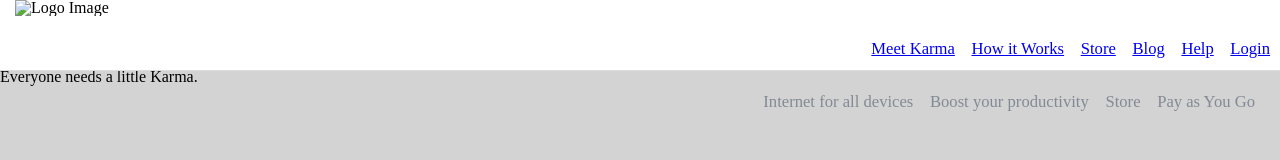
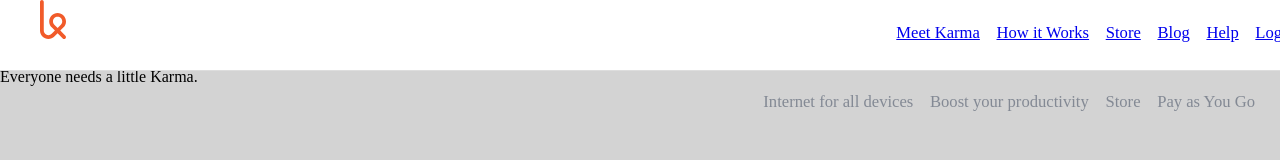
Before and after one commit to noahfin/startup-landing-page-clone, a plain HTML site: page index.html in a window 1280 px wide. Drawn offline with Linux system fonts and the light colour scheme.

Commit message:
added the logo image and made small changes to the nav-content in the css

```diff
--- a/css/style.css
+++ b/css/style.css
@@ -62,14 +62,14 @@ position: fixed;
 width: 100%;
 border-bottom: 1px solid #DDD;
 z-index: 9999;
-display: block;
+
 height: 70px;}
 
 ul{
 float: right;
 color: #838994;
 font-size: 1.04rem;
-margin-bottom: 70px;
+margin-bottom: px;
 padding: 1em;
 
 }
@@ -85,6 +85,13 @@ float: left;
 padding: 0 0.938rem;
 margin: 0 auto;
 min-width: 37.5rem;
+
+
+
 }
+
+.site-content{
+padding-left: 40px;
+padding-right: 40px;
+
 }
-}
--- a/index.html
+++ b/index.html
@@ -9,7 +9,7 @@
 
 	<header class="nav-header">
 			<div class="site-content">
-			<img class="logo" src="img/karma-logo.svg" alt="Logo Image" width="26px">
+
 			<h1></h1>
 
 		<ul class="links">
@@ -20,7 +20,7 @@
                 <li><a href="#">Help</a></li>
                 <li><a href="#">Login</a></li>
             </ul>
-
+	<img class="logo" src="images/karma-logo.svg" alt="Logo Image" width="26px">
            </div>
 	</header>
 
```
Also changed, not shown: images/karma-logo.svg (added).
